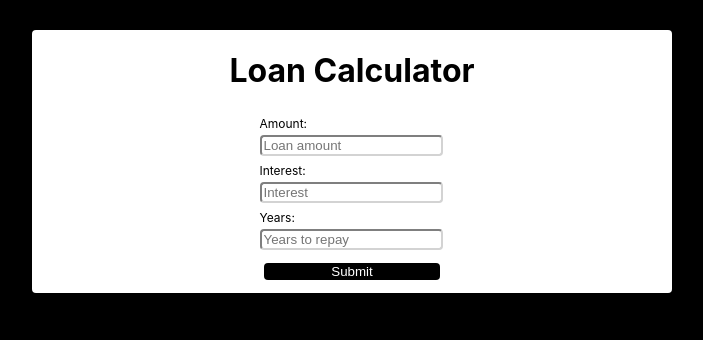
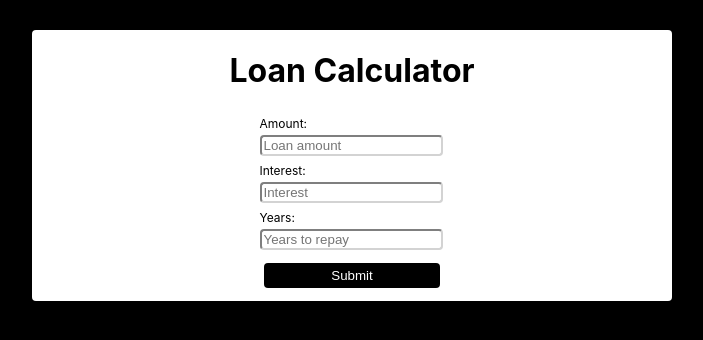
Before and after one commit to suzanamelomoraes/loan-calculator-react-hooks, a React (Create React App) app: page / in a window 1280 px wide. Shown: the top 340 px of the page, without its empty margins (288-991 px from the left). Built offline with nearby package versions, Linux system fonts and the light colour scheme.

Commit message:
add padding to submit button

```diff
--- a/src/App.css
+++ b/src/App.css
@@ -17,22 +17,21 @@ p {
 }
 
 h4 {
-    color:#555;
+  color: #555;
 }
 
 .calculator {
   display: flex;
-  align-items: center;
   justify-content: center;
 }
 
 .container {
+  display: flex;
+  flex-direction: column;
+  align-items: center;
   background-color: white;
   width: 50%;
   border-radius: 4px;
-  display: flex;
-  flex-direction: column;
-  align-items: center;
   margin-top: 30px;
 }
 
@@ -54,6 +53,7 @@ h4 {
   color: white;
   border: none;
   margin: 10px 0;
+  padding: 5px;
   cursor: pointer;
 }
 
```
